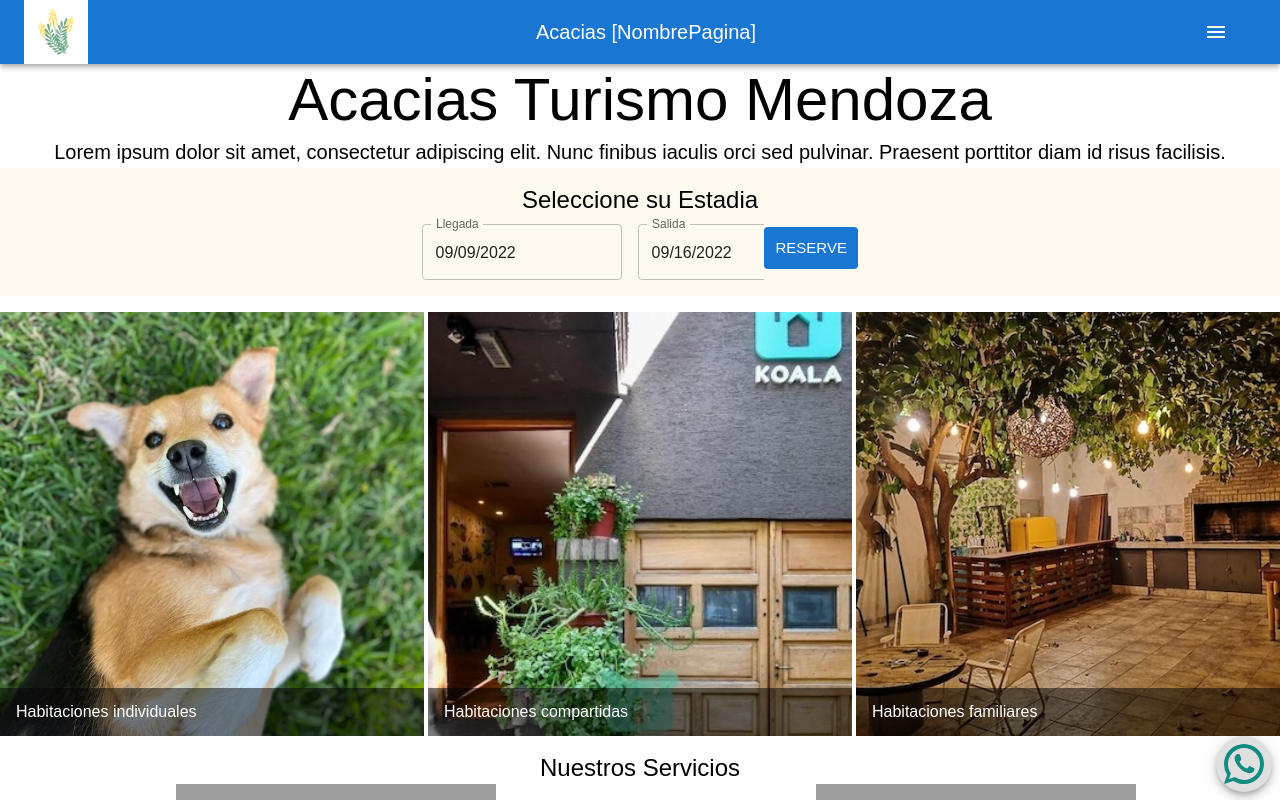
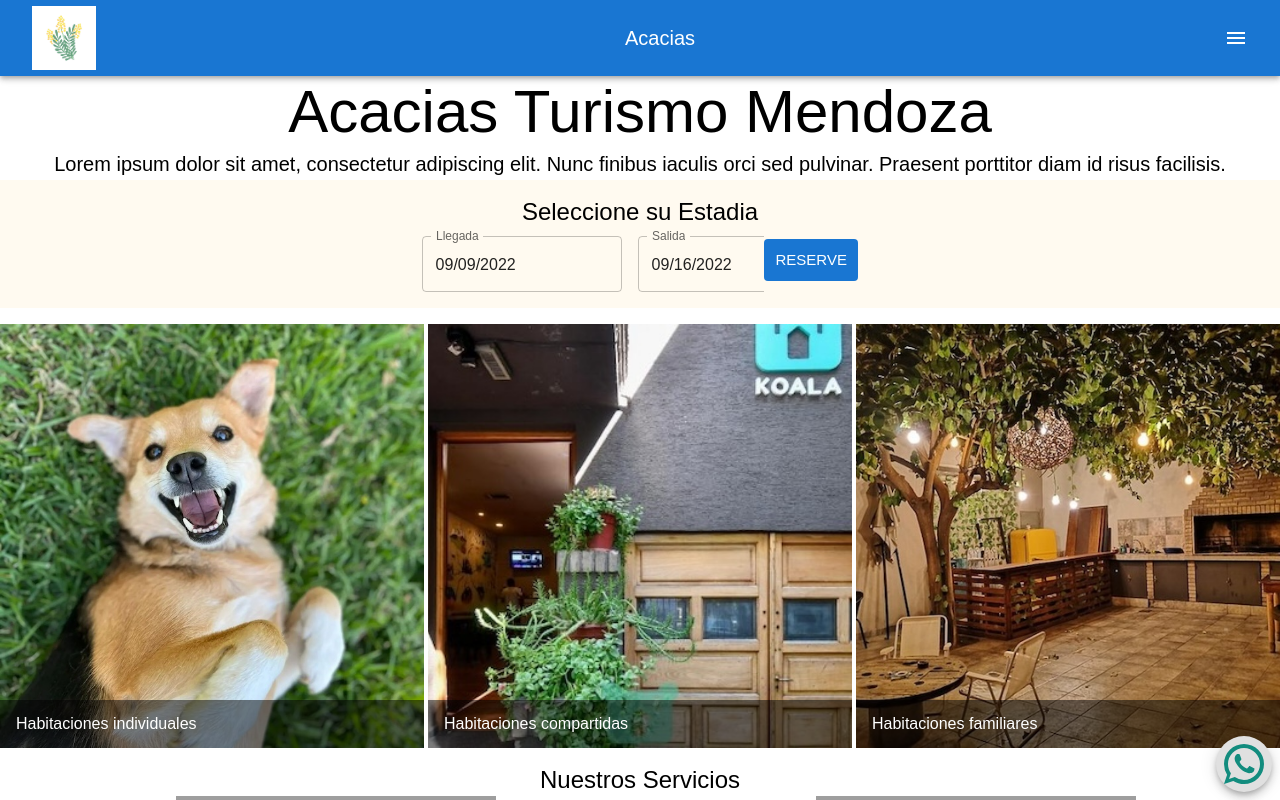
Before and after one commit to nahuels-mza/koala-hostel, a React (Create React App) app: page /hostel in a window 1280 px wide. Shown: the top 800 px of the page. Built offline with nearby package versions, Linux system fonts and the light colour scheme; grey boxes are pictures that could not be loaded.

Commit message:
Improve Header

```diff
--- a/src/components/Header/MainHeader.tsx
+++ b/src/components/Header/MainHeader.tsx
@@ -5,32 +5,75 @@ import Toolbar from '@mui/material/Toolbar';
 import Typography from '@mui/material/Typography';
 import IconButton from '@mui/material/IconButton';
 import MenuIcon from '@mui/icons-material/Menu';
+import MenuItem from '@mui/material/MenuItem';
+import { Button, Link, Menu } from '@mui/material';
 
 import Logo from '../../assets/acacia.png'
 
 export default function Header() {
+    // let page = window.location.href
+    const options = [{
+
+        "name": "Quienes somos",
+        "id": "#ourselves"
+    }, {
+        "name": "Donde encontrarnos",
+        "id": "#location_section"
+    }
+    ]
+    const [anchorEl, setAnchorEl] = React.useState<null | HTMLElement>(null);
+    const open = Boolean(anchorEl);
+    const handleClose = () => {
+        setAnchorEl(null);
+    };
+    const handleClick = (event: React.MouseEvent<HTMLElement>) => {
+        setAnchorEl(event.currentTarget);
+    };
+
     return (
         <Box sx={{ flexGrow: 1 }} component='header'>
             <AppBar position="static" >
                 <Toolbar>
+                    <Button href={window.location.href}>
                         <Box
                             component="img"
-                        sx={{ height: 64 }}
+                            sx={{ height: 64, href: '/' }}
                             src={Logo}
                             color={'inherit'}
+
                         />
+                    </Button>
                     <Typography variant="h6" component="div" sx={{ flexGrow: 1 }} align='center'>
-                        Acacias [NombrePagina]
+                        Acacias
                     </Typography>
+                    <div>
                         <IconButton
-                        size="large"
-                        edge="start"
-                        color="inherit"
-                        aria-label="menu"
-                        sx={{ mr: 2 }}
+                            sx={{ 'color': '#fff' }}
+                            aria-label="more"
+                            id="long-button"
+                            aria-controls={open ? 'long-menu' : undefined}
+                            aria-expanded={open ? 'true' : undefined}
+                            aria-haspopup="true"
+                            onClick={handleClick}
                         >
                             <MenuIcon />
                         </IconButton>
+                        <Menu
+                            id="long-menu"
+                            anchorEl={anchorEl}
+                            open={open}
+                            onClose={handleClose}
+
+                        >
+                            {options.map((option) => (
+                                <MenuItem key={option.name} selected={option.name === ''} onClick={handleClose}>
+                                    <Link href={option.id} color="inherit" underline="none">
+                                        {option.name}
+                                    </Link>
+                                </MenuItem>
+                            ))}
+                        </Menu>
+                    </div>
                 </Toolbar>
             </AppBar>
         </Box>
--- a/src/components/Location/Location.jsx
+++ b/src/components/Location/Location.jsx
@@ -8,6 +8,7 @@ const Location = () => {
   const { classes } = useLocationStyles();
   return (
     <Box
+      id='location_section'
       component="div"
       className={classes.containerImage}
       padding={4}
@@ -29,7 +30,7 @@ const Location = () => {
         >
           Donde encontrarnos
         </Typography>
-        <Box display="flex" justifyContent="center" marginY={2}></Box>
+        <Box display="flex" justifyContent="center" marginY={2} />
       </Link>
     </Box>
   );
--- a/src/pages/Agencia/Agencia.tsx
+++ b/src/pages/Agencia/Agencia.tsx
@@ -5,6 +5,8 @@ import { Box } from "@mui/material";
 import Message from "../../components/Message/Message";
 import ImageListing from "../../components/Items/ImageList";
 import Title from "../../components/Title/MainTitle";
+import CommentCarousel from "../../components/Carousel/CommentCarousel";
+import Location from "../../components/Location/Location";
 import { commentData } from '../../utils/constant';
 import useStyles from "../MainLayout/MainLayout.module";
 
@@ -24,8 +26,14 @@ const AgenciaPage = () => {
         <Box component="section" height="100%" className={classes.container}>
           <Title />
         </Box>
-        <Box className={classes.parallax}>
+        <Box className={classes.imageContainer}>
           <ImageListing images={commentData} column={4} />
+        </Box>
+        <Box className={classes.imageContainer}>
+          <CommentCarousel />
+        </Box>
+        <Box className={classes.imageContainer}  >
+          <Location />
         </Box>
         <Outlet />
       </Box>
```
Lines whose indentation alone changed are shown as unchanged.
